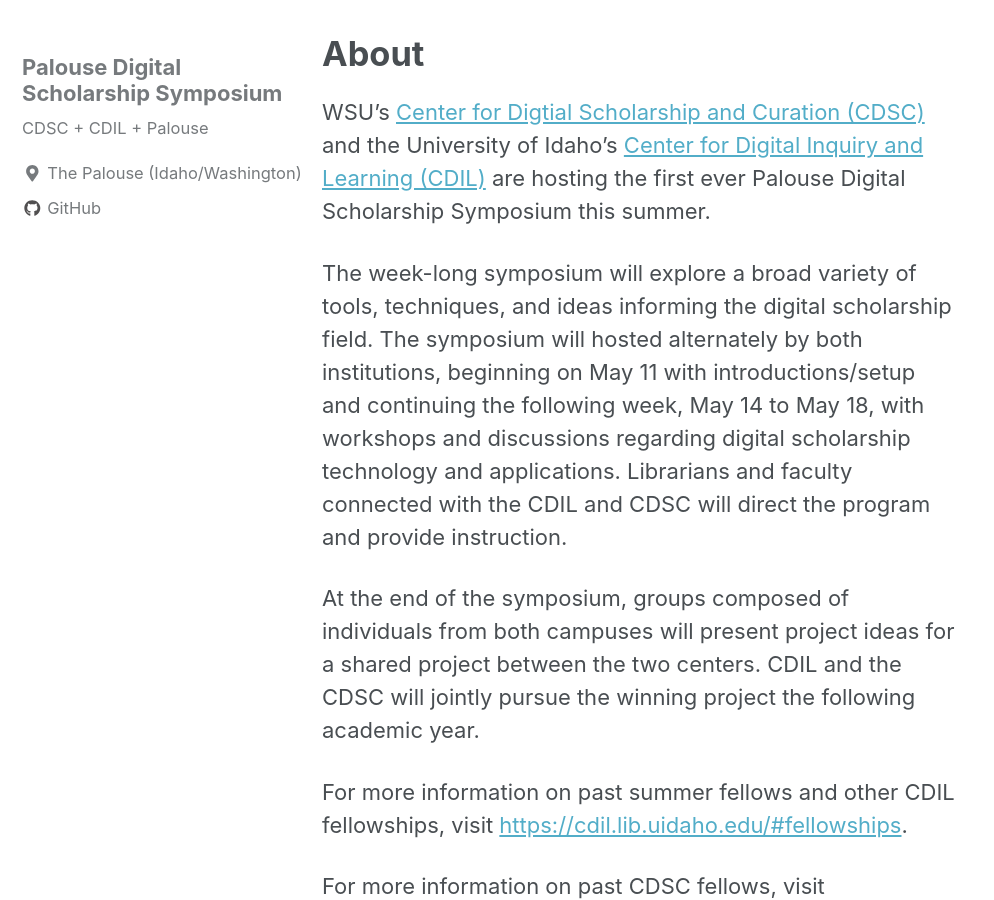
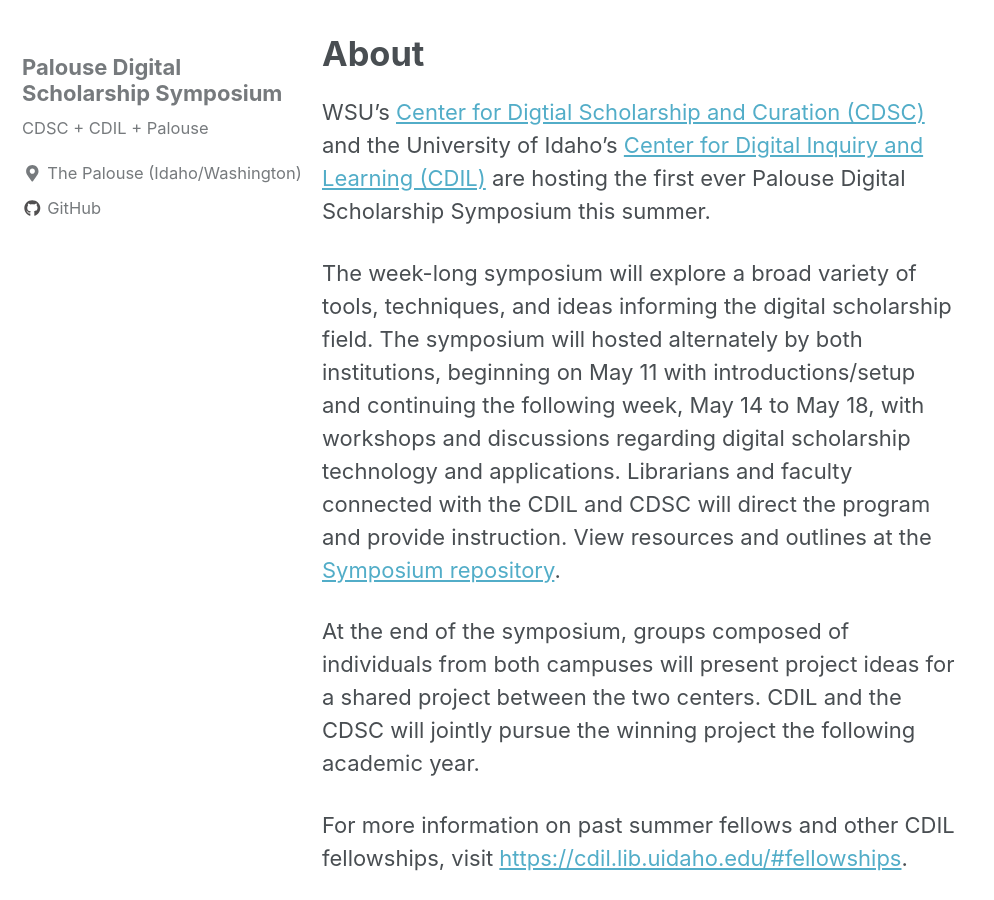
Before and after one commit to PalouseDH/symposium, a Jekyll site: the page built from docs/about.md, in a window 1280 px wide and 900 px high, scrolled down 415 px. Shown: the whole window, without its empty margins (0-994 px from the left). Built offline with Jekyll 4.4.1, drawn with Linux system fonts in a browser that asks for light colours; nearby versions of some CDN libraries; our own code applies the rules of GitHub Pages for plain Markdown files.

Commit message:
add link to repo and simplify readme table

```diff
--- a/docs/about.md
+++ b/docs/about.md
@@ -13,6 +13,7 @@
 WSU's <a href='https://cdsc.libraries.wsu.edu/'>Center for Digtial Scholarship and Curation (CDSC)</a> and the University of Idaho's <a href='https://cdil.lib.uidaho.edu/'>Center for Digital Inquiry and Learning (CDIL)</a> are hosting the first ever Palouse Digital Scholarship Symposium this summer.
 
 The week-long symposium will explore a broad variety of tools, techniques, and ideas informing the digital scholarship field. The symposium will hosted alternately by both institutions, beginning on May 11 with introductions/setup and continuing the following week, May 14 to May 18, with workshops and discussions regarding digital scholarship technology and applications. Librarians and faculty connected with the CDIL and CDSC will direct the program and provide instruction.
+View resources and outlines at the [Symposium repository](https://github.com/PalouseDH/symposium).
 
 At the end of the symposium, groups composed of individuals from both campuses will present project ideas for a shared project between the two centers. CDIL and the CDSC will jointly pursue the winning project the following academic year.
 
```
Also changed, not shown: README.md.
